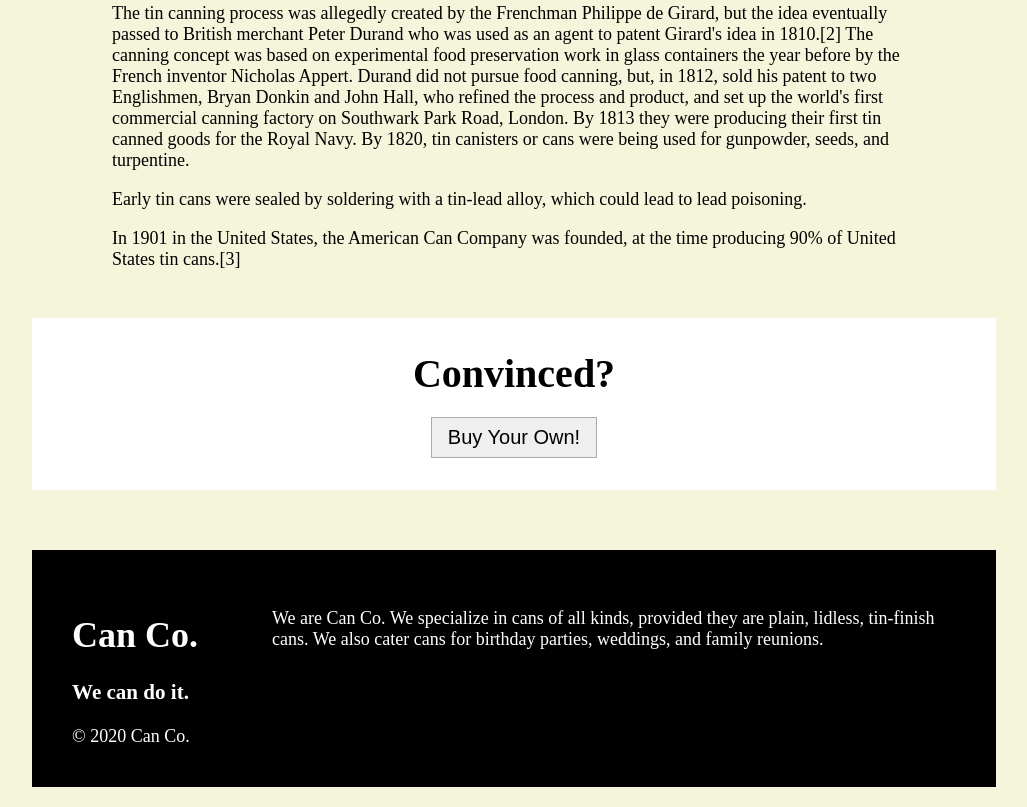
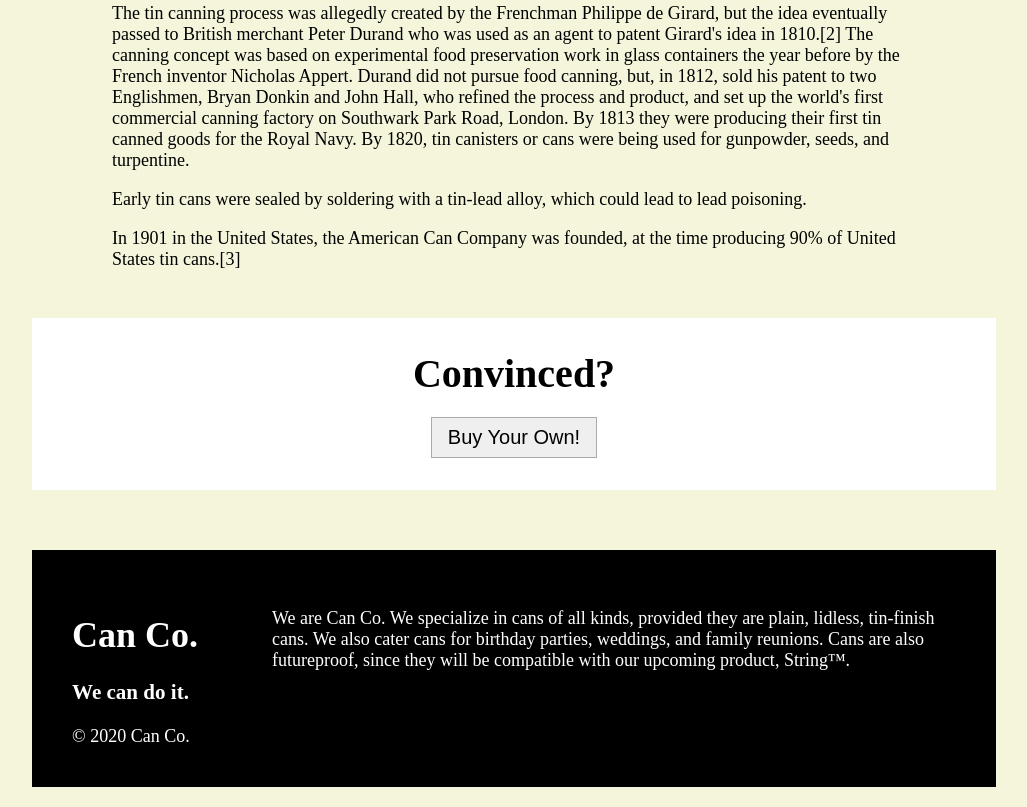
Before and after one commit to preyneyv/can-co, a plain HTML site: page index.html in a window 1280 px wide. Shown: the part 1337-2144 px from the top of the page, without its empty margins (126-1153 px from the left). Drawn offline with Linux system fonts and the light colour scheme.

Commit message:
Can futureproofing

```diff
--- a/index.html
+++ b/index.html
@@ -84,7 +84,8 @@
       <div>
         <p>
           We are Can Co. We specialize in cans of all kinds, provided they are plain, lidless, tin-finish cans. We also
-          cater cans for birthday parties, weddings, and family reunions.
+          cater cans for birthday parties, weddings, and family reunions. Cans are also futureproof, since they will be
+          compatible with our upcoming product, String&trade;.
         </p>
       </div>
     </footer>
```
